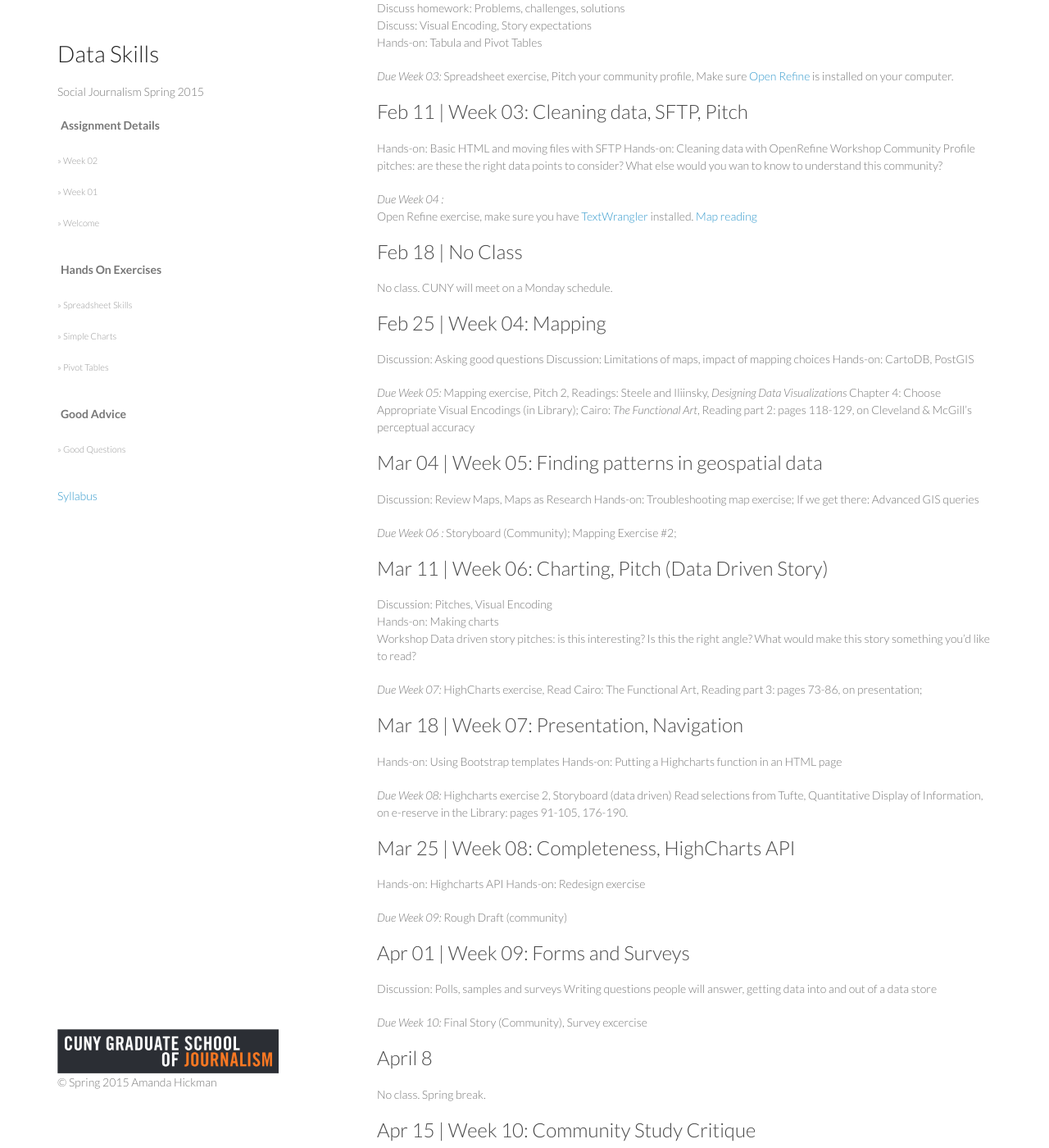
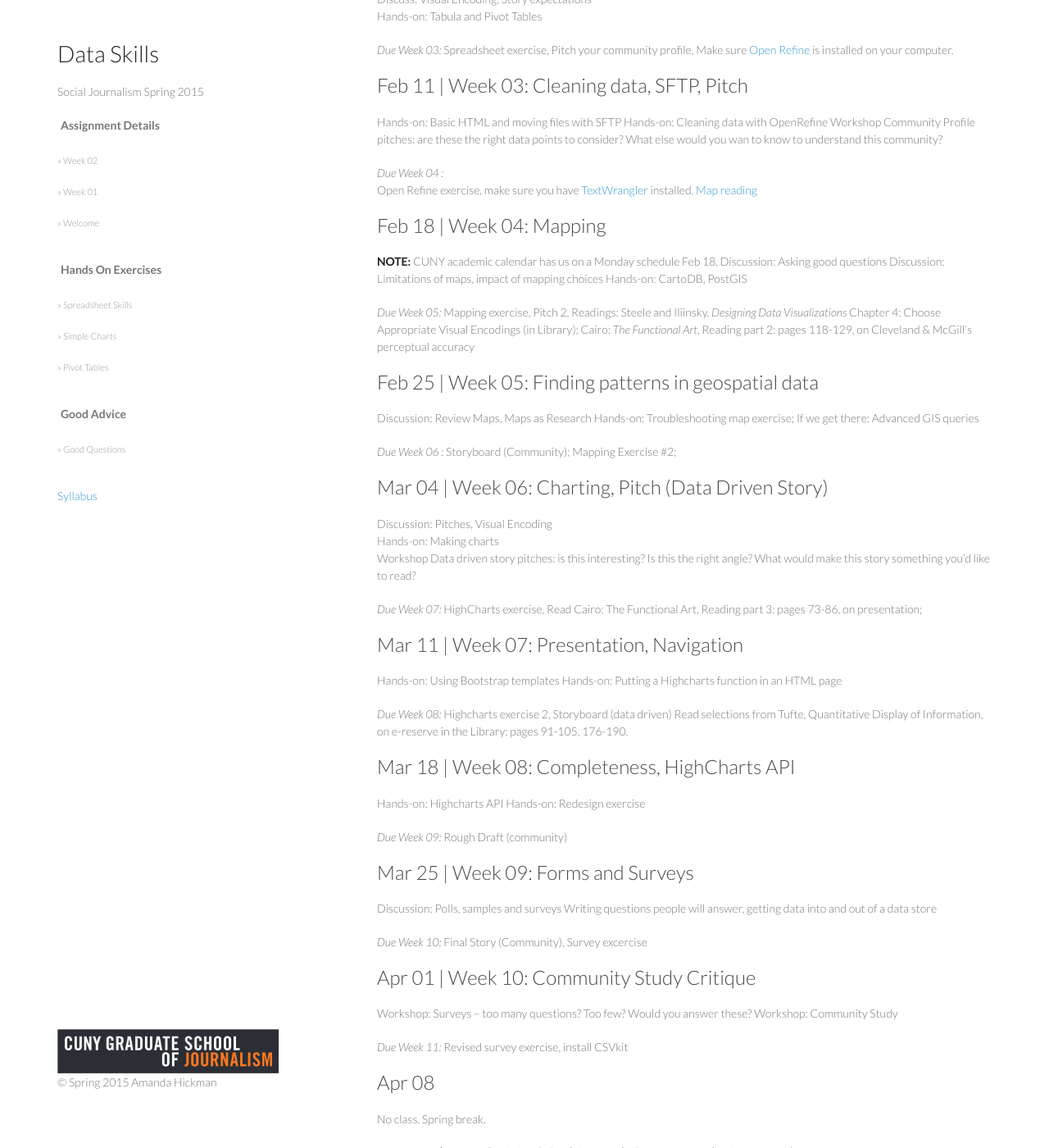
Before and after one commit to amandabee/CUNY-data-skills, a Jekyll site: the page built from index.md, in a window 1280 px wide and 1400 px high, scrolled down 6287 px. Shown: the whole window at 82% size. Built offline with Jekyll 4.4.1, drawn with Linux system fonts in a browser that asks for light colours; nearby versions of some CDN libraries; some of the changed text lies outside the part shown.

Commit message:
Feb 18 is a Monday sked but we'll meet anyway.

```diff
--- a/index.md
+++ b/index.md
@@ -30,26 +30,25 @@
 **Jan 28**: Finding and defining data, Context   | Readings                             |
 **Feb 04**: Visual Encoding, CSVs, Pivot Tables  | Pre-pitches -- data you're interested in            |
 **Feb 11**: Cleaning data with OpenRefine, FTP   | Spreadsheet exercise, <br />Pitch (community profile)   |
-**Feb 18:** Monday Schedule | |
-**Feb 25**: Mapping                              | Data cleaning exercise               |
-**Mar 04**: Finding patterns with maps           | Map exercise, <br />Storyboard (community profile)  |
-**Mar 11**: Charts, Visual Encoding              | Map exercise 2, <br /> Pitch (data driven story)   |
-**Mar 18**: Presentation, Navigation, Bootstrap  | Chart exercise                  |
-**Mar 25**: Completeness, Advanced Chart Layout  | Chart exercise 2, <br />Storyboard (data driven story)|
-**Apr 01**: Building forms, Writing surveys      | Rough Draft (community profile)      |
+**Feb 18**: Mapping                              | Data cleaning exercise               |
+**Feb 25**: Finding patterns with maps           | Map exercise, <br />Storyboard (community profile)  |
+**Mar 04**: Charts, Visual Encoding              | Map exercise 2, <br /> Pitch (data driven story)   |
+**Mar 11**: Presentation, Navigation, Bootstrap  | Chart exercise                  |
+**Mar 18**: Completeness, Advanced Chart Layout  | Chart exercise 2, <br />Storyboard (data driven story)|
+**Mar 25**: Building forms, Writing surveys      | Rough Draft (community profile)      |
+**Apr 01**: Community Study critique             | Survey exercise, Final  (community profile)  |
 **Apr 08**: Spring Break |  |
-**Apr 15**: Community Study critique             | Survey exercise, Final  (community profile)  |
-**Apr 22**: Command line tools, CSVkit           | Revised survey exercise, install CSVkit              |
-**Apr 29**: Show your work, publishing numbers   | Rough Draft (data driven story)      |
-**May 06**: Hands on TBD                         | CSVkit Excercise, Final (data driven story)  |
-**May 13**: Data Driven Crit, Hands on TBD       | Revisions Community Study            |
-**May 20**: Wrap Up                              | Revisions Data Driven                |
+**Apr 15**: Command line tools, CSVkit           | Revised survey exercise, install CSVkit              |
+**Apr 22**: Show your work, publishing numbers   | Rough Draft (data driven story)      |
+**Apr 29**: Hands on TBD                         | CSVkit Excercise, Final (data driven story)  |
+**May 06**: Data Driven Crit, Hands on TBD       | Revisions Community Study            |
+**May 13**: Wrap Up                              | Revisions Data Driven                |
 
 
 | Project              | Pitch  | Storyboard | Draft   | Final  | Revision|
 |----------------------|--------|------------|---------|--------|---------|
-| Community Profile    | Feb 11 | Mar 04     | Apr 01  | Apr 15 | May 13  |
-| Data Driven Story    | Mar 11 | Mar 25     | Apr 29  | May 06 | May 20  |
+| Community Profile    | Feb 11 | Feb 25     | Mar 25  | Apr 01 | May 06  |
+| Data Driven Story    | Mar 04 | Mar 18     | Apr 22  | Apr 29 | May 13  |
 
 
 **Course outcomes**
@@ -234,10 +233,8 @@
  *Due Week 04 :*  <!--deets-->
  Open Refine exercise, make sure you have [TextWrangler](http://www.barebones.com/products/textwrangler/)  installed. [Map reading](http://vis4.net/blog/posts/choropleth-maps/)
 
-### Feb 18 | No Class
- No class. CUNY will meet on a Monday schedule.
-
-### Feb 25 | Week 04: Mapping
+### Feb 18 | Week 04: Mapping
+**NOTE:** CUNY academic calendar has us on a Monday schedule Feb 18.
  Discussion: Asking good questions
  Discussion: Limitations of maps, impact of mapping choices
  Hands-on: CartoDB, PostGIS
@@ -245,7 +242,7 @@
 *Due Week 05:*  <!--deets-->
 Mapping exercise, Pitch 2, Readings: Steele and Iliinsky, _Designing Data Visualizations_ Chapter 4: Choose Appropriate Visual Encodings (in Library); Cairo: _The Functional Art_, Reading part 2: pages 118-129, on Cleveland & McGill’s perceptual accuracy
 
-### Mar 04 | Week 05: Finding patterns in geospatial data
+### Feb 25 | Week 05: Finding patterns in geospatial data
 Discussion: Review Maps, Maps as Research
 Hands-on: Troubleshooting map exercise;
 If we get there: Advanced GIS queries
@@ -271,44 +268,44 @@
 Highcharts exercise 2, Storyboard (data driven)
 Read selections from Tufte, Quantitative Display of Information, on e-reserve in the Library: pages 91-105, 176-190.
 
-### Mar 25 | Week 08: Completeness, HighCharts API
+### Mar 18 | Week 08: Completeness, HighCharts API
 Hands-on: Highcharts API
 Hands-on: Redesign exercise
 
 *Due Week 09:*  <!--deets-->
 Rough Draft (community)
 
-### Apr 01 | Week 09: Forms and Surveys
+### Mar 25 | Week 09: Forms and Surveys
 Discussion: Polls, samples and surveys
 Writing questions people will answer, getting data into and out of a data store
 
 *Due Week 10:*  <!--deets-->
 Final Story (Community), Survey excercise
 
-### April 8
-No class. Spring break.
-
-### Apr 15 | Week 10: Community Study Critique
+### Apr 01 | Week 10: Community Study Critique
 Workshop: Surveys -- too many questions? Too few? Would you answer these?
 Workshop: Community Study
 
 *Due Week 11:*  <!--deets-->
 Revised survey exercise, install CSVkit
 
-### Apr 22 | Week 11: CSVkit and Command Line Tools
+### Apr 08
+No class. Spring break.
+
+### Apr 15 | Week 11: CSVkit and Command Line Tools
 Hands-on: Regular Expressions and CSVkit to work with big text files
 
 
 *Due Week 12:*  <!--deets-->
 Rough Draft (data driven story), install MySQL query browser
 -
-### Apr 29 | Week 12: Command Line Tools
+### Apr 22 | Week 12: Command Line Tools
 Hands-on: Regular Expressions and CSVkit
 
 *Due Week 13:* <!--deets-->
 CSVkit exercise, Final story (data driven)
 
-### May 06 | Week 13: Infographics
+### Apr 29 | Week 13: Infographics
 Discussion: infographics for print and web
 Hands on: infographic redesign
 
```
Also changed, not shown: other parts of index.md (+4 -4 lines).
